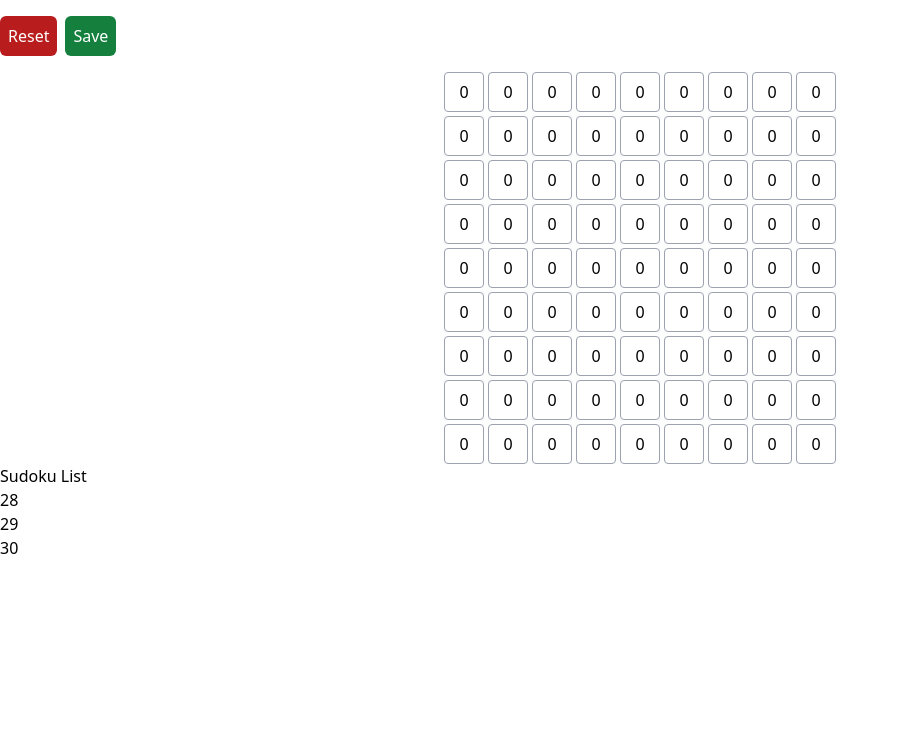
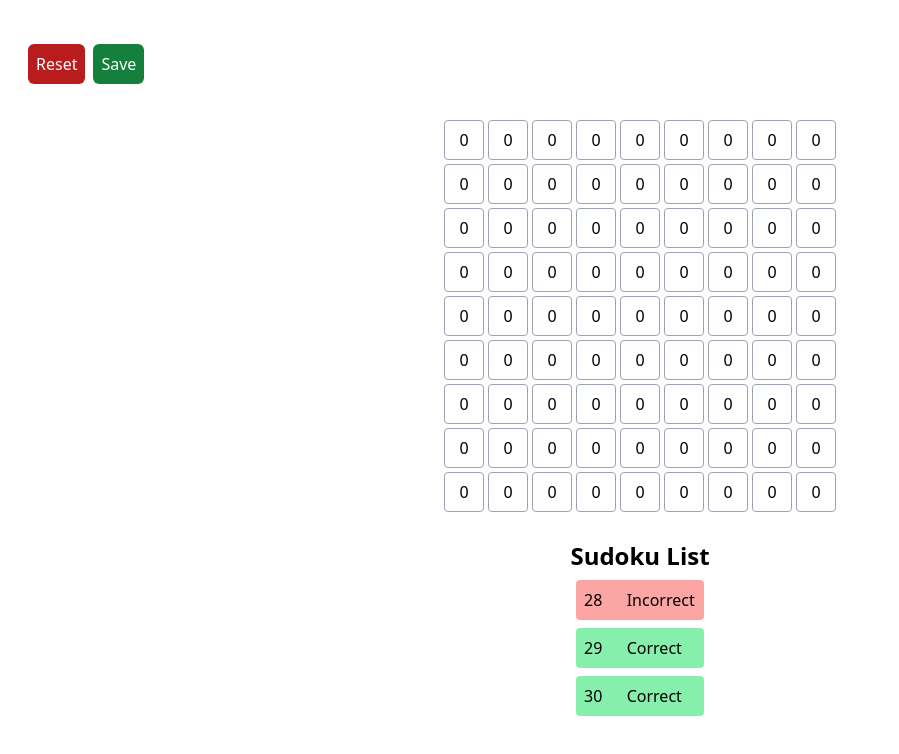
Before and after one commit to elperez365/SudokuReact, a React (Vite) app in the folder frontend/: page / in a window 1280 px wide. Shown: the top 754 px of the page, without its empty margins (0-899 px from the left). Built offline with nearby package versions, Linux system fonts and the light colour scheme.

Commit message:
chore(SudokuList) style list

```diff
--- a/frontend/src/App.tsx
+++ b/frontend/src/App.tsx
@@ -9,13 +9,13 @@ function App() {
   const { reset } = useContext<GameContextType>(GameContext);
 
   return (
-    <>
+    <div className="flex flex-col gap-5 p-7">
       <GameActions />
 
       <Board key={reset ? 0 : 1} />
 
       <Sudokulist />
-    </>
+    </div>
   );
 }
 
--- a/frontend/src/components/Cell.tsx
+++ b/frontend/src/components/Cell.tsx
@@ -38,7 +38,7 @@ const Cell: React.FC<CellProps> = ({ cell }) => {
       id="cell"
       value={value}
       onChange={(e) => setValue(ControlMinMaxValue(e))}
-      className="w-10 h-10 text-center border border-gray-400 rounded"
+      className="w-8 h-8 sm:w-10 sm:h-10 text-center border border-gray-400 rounded"
     />
   );
 };
--- a/frontend/src/components/ListItem.tsx
+++ b/frontend/src/components/ListItem.tsx
@@ -0,0 +1,21 @@
+interface ListItemProps {
+  pk: number;
+  isValid?: boolean;
+  onSetBoard: () => void;
+  key?: number;
+}
+
+const ListItem: React.FC<ListItemProps> = ({ pk, isValid, onSetBoard }) => {
+  const bgCondition = isValid ? "bg-green-300" : "bg-red-300";
+  return (
+    <li
+      className={`${bgCondition} flex p-2 w-32 justify-around gap-2 hover:bg-amber-500 rounded cursor-pointer `}
+      onClick={() => onSetBoard()}
+    >
+      <p className="w-1/3">{pk}</p>
+      <p className="w-2/3 text-start">{isValid ? "Correct" : "Incorrect"}</p>
+    </li>
+  );
+};
+
+export default ListItem;
--- a/frontend/src/components/SudokuList.tsx
+++ b/frontend/src/components/SudokuList.tsx
@@ -3,6 +3,7 @@ import { Sudoku } from "src/types/Sudoku";
 import { DUMMY_SUDOKU_LIST } from "../data/Dummy";
 import { GameContextType } from "../types/GameContext";
 import { GameContext } from "../context/GameContext";
+import ListItem from "./ListItem";
 
 interface SudokuListProps {}
 
@@ -14,13 +15,16 @@ const Sudokulist: React.FC<SudokuListProps> = () => {
   );
 
   return (
-    <div>
-      <h1>Sudoku List</h1>
-      <ul>
+    <div className="flex flex-col items-center">
+      <h1 className="text-2xl font-bold  p-2">Sudoku List</h1>
+      <ul className="flex flex-col gap-2">
         {sudokuList.map((sudoku) => (
-          <li key={sudoku.pk}>
-            <p onClick={() => handleSetBoard(sudoku)}>{sudoku.pk}</p>
-          </li>
+          <ListItem
+            key={sudoku.pk}
+            pk={sudoku.pk}
+            isValid={sudoku.is_valid_solution}
+            onSetBoard={() => handleSetBoard(sudoku)}
+          />
         ))}
       </ul>
     </div>
```
